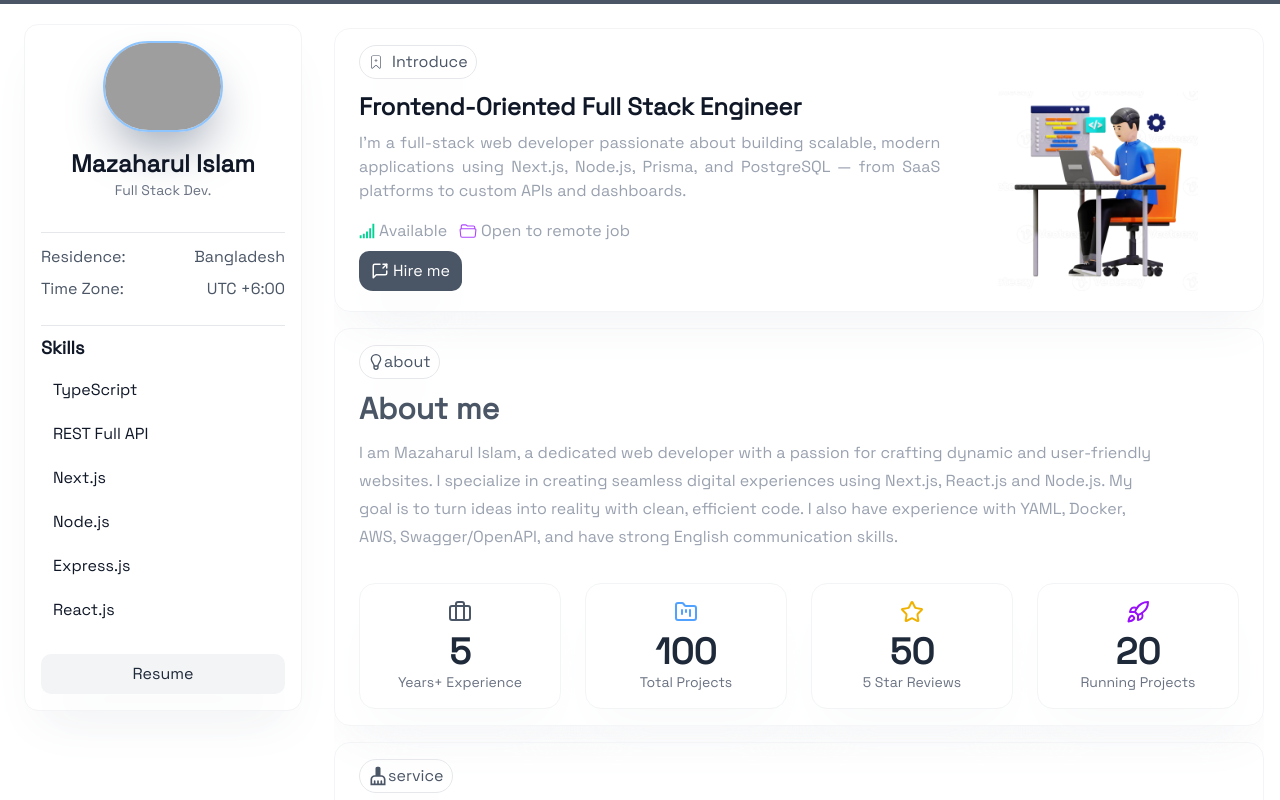
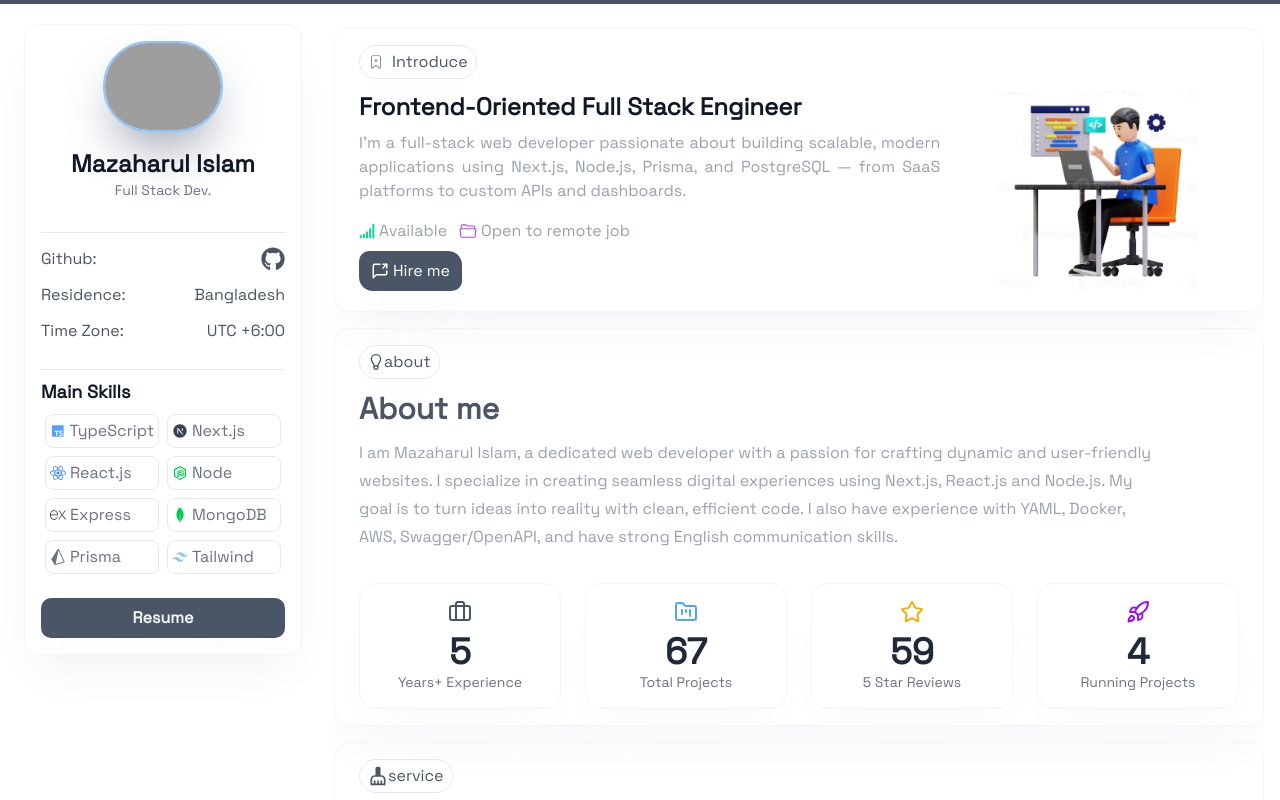
Before and after one commit to devmazaharul/portfolio, a Next.js app: page / in a window 1280 px wide. Shown: the top 800 px of the page. Built offline with nearby package versions, Linux system fonts and the light colour scheme; grey boxes are pictures that could not be loaded.

Commit message:
style chnages

```diff
--- a/app/components/About.tsx
+++ b/app/components/About.tsx
@@ -18,9 +18,9 @@ const About = () => {
   useEffect(() => {
     const controls = [
       animate(expCount, 5, { duration: 3 }),
-      animate(projectCount, 100, { duration: 3 }),
-      animate(reviewCount, 50, { duration: 3 }),
-      animate(runningCount, 20, { duration: 3 }),
+      animate(projectCount, 67, { duration: 3 }),
+      animate(reviewCount, 59, { duration: 3 }),
+      animate(runningCount, 4, { duration: 3 }),
     ];
     return () => controls.forEach(control => control.stop());
   }, [expCount,roundedProject,roundedReview,runningCount,projectCount,reviewCount]);
--- a/app/components/Sidebar.tsx
+++ b/app/components/Sidebar.tsx
@@ -5,9 +5,32 @@ import React from 'react';
 import { motion } from 'framer-motion';
 import { source } from '@/constant/source';
 import Link from 'next/link';
+import { FaGithub } from "react-icons/fa";
+import { IoLogoNodejs } from "react-icons/io5";
+import { FaJsSquare } from "react-icons/fa";
+import { SiExpress } from "react-icons/si";
+import { FaReact } from "react-icons/fa";
+import { RiNextjsFill } from "react-icons/ri";
+import { SiMongodb } from "react-icons/si";
+import { BiLogoPostgresql } from "react-icons/bi";
+import { SiPrisma } from "react-icons/si";
 
+import { BiLogoTypescript } from "react-icons/bi";
+import { RiTailwindCssFill } from "react-icons/ri";
 
 const Sidebar = () => {
+
+  const iconArr=[
+<BiLogoTypescript className='text-blue-400'/>,
+  <RiNextjsFill className='text-gray-700'/>,
+  <FaReact className='text-blue-500'/>,
+  <IoLogoNodejs className='text-green-500'/>,
+  <SiExpress className='text-gray-800'/>,
+  <SiMongodb className='text-green-500'/>,
+  <SiPrisma className='text-gray-500'/>,
+    <RiTailwindCssFill className='text-blue-300'/>
+  ]
+
 
   const {role,name,contactInfo:{country}}=source
   return (
@@ -49,7 +72,12 @@ const Sidebar = () => {
         transition={{ delay: 0.4 }}
         className="mt-4 space-y-3 w-full"
       >
-        <div className='border-t capitalize leading-8 py-2 border-gray-200'>
+        <div className='border-t capitalize leading-9 py-2 border-gray-200'>
+
+        <div className='flex text-gray-600 items-center justify-between overflow-hidden'>
+            <p>Github:</p>
+            <Link target='_blank' href={"https://github.com/devmazaharul"} className='text-2xl'><FaGithub/></Link>
+          </div>
 
         <div className='flex text-gray-600 items-center justify-between overflow-hidden'>
             <p>Residence:</p>
@@ -65,16 +93,22 @@ const Sidebar = () => {
 
 
         <div  className='border-t leading-8 py-2 border-gray-200'>
-          <h1 className='text-lg font-semibold pb-1'>Skills</h1>
-            {source.main_skills.slice(0,6).map((item,idx)=>
+          <h1 className='text-lg font-semibold pb-1 capitalize'>main Skills</h1>
+
+
+
+
+         <div className='grid grid-cols-3 md:grid-cols-1 lg:grid-cols-2'>
+             {source.main_skills.slice(0,8).map((item,idx)=>
             <motion.div   key={idx}
             initial={{ opacity: 0, y: 30 }}
             whileInView={{ opacity: 1, y: 0 }}
             transition={{ duration: 0.6, delay: idx * 0.2 }}
-            viewport={{ once: true }} className=' cursor-context-menu p-1 px-2 m-1 hover:scale-105 ease-in-out duration-200 hover:bg-gray-50 hover:font-semibold rounded-md'>{item.title}</motion.div>)}
+            viewport={{ once: true }} className='  m-1 ease-in-out text-center border text-gray-500 border-gray-200 rounded-md px-1 flex items-center gap-1'>{iconArr[idx]} {item.title}</motion.div>)}
+         </div>
 
         </div>
-         <Link href={"/mazaharul_resume.pdf"} target='_blank' className='btn btn-secondary w-full  font-medium'>Resume</Link>
+         <Link href={"/mazaharul_resume.pdf"} target='_blank' className='btn btn-primary w-full text-gray-100  font-semibold'>Resume</Link>
 
       </motion.div>
 
--- a/app/globals.css
+++ b/app/globals.css
@@ -64,7 +64,7 @@ body {
 @layer utilities {
   .scrollbar-hide {
     -ms-overflow-style: none;  /* Internet Explorer 10+ */
-    scrollbar-width: none;      /* Firefox */
+    scrollbar-width:none;      /* Firefox */
   }
 
   .scrollbar-hide::-webkit-scrollbar {
--- a/app/layout.tsx
+++ b/app/layout.tsx
@@ -26,9 +26,11 @@ export default function RootLayout({
     <html lang="en" className={font1.className}>
       <body className="antialiased bg-white text-gray-900  ">
         <div className="grid md:grid-cols-4  p-4 gap-6">
+
           <div className="md:col-span-1  w-full h-full p-2">
           <Sidebar/>
           </div>
+
           <div className="md:col-span-3 mt-3 md:overflow-y-auto md:max-h-[130vh] scrollbar-hide">
   {children}
 </div>
--- a/constant/source.ts
+++ b/constant/source.ts
@@ -1,3 +1,4 @@
+
 
 export const source = {
   name:"mazaharul islam",
@@ -18,16 +19,20 @@ export const source = {
     country: "Bangladesh",
   },
   main_skills: [
-    { id: 8, title: "TypeScript", exp: "2y+" },
-    { id: 11, title: "REST Full API", exp: "3y+" },
+        { id: 8, title: "TypeScript", exp: "2y+" },
+
     { id: 1, title: "Next.js", exp: "3y+" },
-    { id: 2, title: "Node.js", exp: "3y+" },
-    { id: 3, title: "Express.js", exp: "3y+" },
-    { id: 4, title: "React.js", exp: "3y+" },
+        { id: 4, title: "React.js", exp: "3y+" },
+    { id: 2, title: "Node", exp: "3y+" },
+    { id: 3, title: "Express", exp: "3y+" },
     { id: 5, title: "MongoDB", exp: "3y+" },
-    { id: 6, title: "PostgreSQL", exp: "2y+" },
-    { id: 7, title: "Prisma ORM", exp: "2y+" },
-    { id: 9, title: "Tailwind CSS", exp: "2y+" },
+
+ { id: 7, title: "Prisma", exp: "2y+" },
+  { id: 9, title: "Tailwind", exp: "2y+" },
+ { id: 11, title: "Javascript", exp: "4y+" },
+     { id: 11, title: "REST Full API", exp: "3y+" },
+
+      { id: 6, title: "PostgreSQL", exp: "2y+" },
     { id: 10, title: "JavaScript (ES6+)", exp: "4y+" }
   ],
   others_skills: [
```
